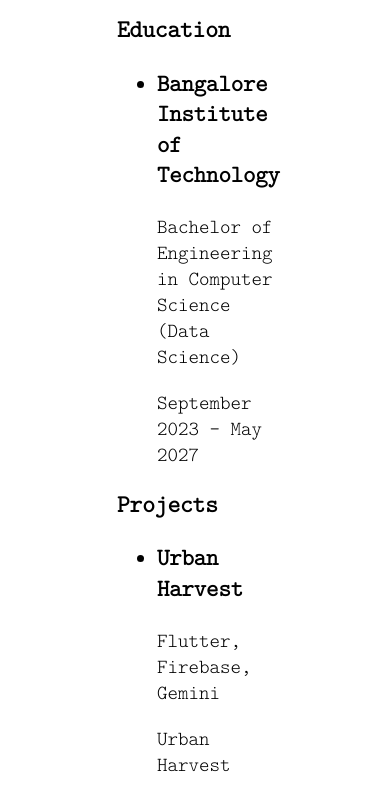
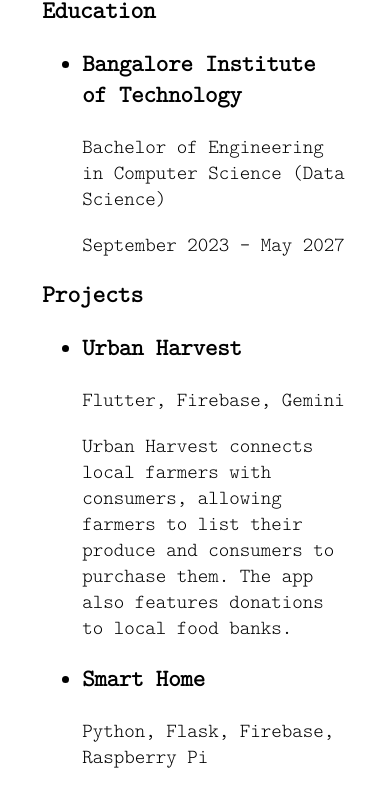
Before and after one commit to Sashank-05/website, a plain HTML site: page index.html in a window 390 px wide. Shown: the part 487-1272 px from the top of the page. Drawn offline with nearby package versions, Linux system fonts and the light colour scheme.

Commit message:
responsive on phone

```diff
--- a/css/init.css
+++ b/css/init.css
@@ -11,10 +11,10 @@ html {
 
 
 
+
 body{
-    padding: 5%;
-    margin-right: 25%;
-    margin-left: 25%;
+    margin-right: 25vh;
+    margin-left: 25vh;
 }
 
 .centerbold {
@@ -135,3 +135,10 @@ body{
 .light-mode .fluent-button {
     color: darkgray;
 }
+
+@media screen and (max-width: 980px) {
+    body {
+        margin-right: 5vh;
+        margin-left: 5vh;
+    }
+}
```
